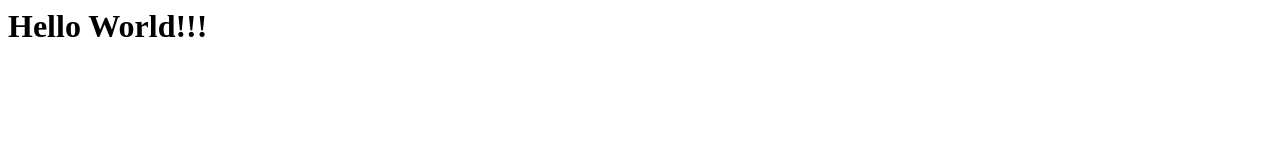
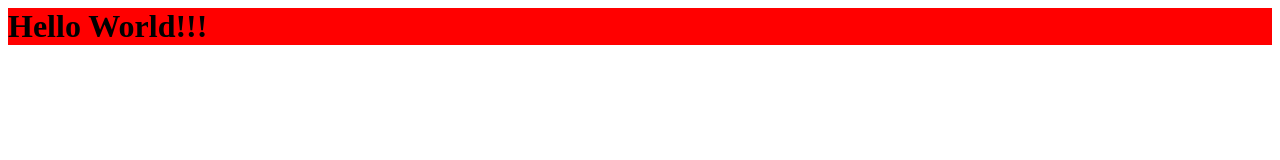
Before and after one commit to tjbayliss/ghpagesTest, a plain HTML site: page index.html in a window 1280 px wide. Drawn offline with Linux system fonts and the light colour scheme.

Commit message:
Update index.html

```diff
--- a/index.html
+++ b/index.html
@@ -4,5 +4,5 @@
     <link rel="stylesheet" href="styles.css" media="screen">
   </head>
   <body>
-    <h1>Hello World!!!</h1>
+    <h1 class="header">Hello World!!!</h1>
   </body>
```
